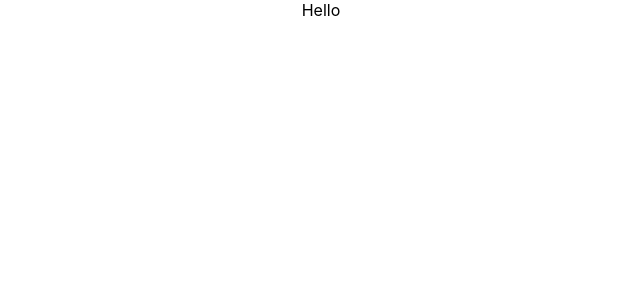
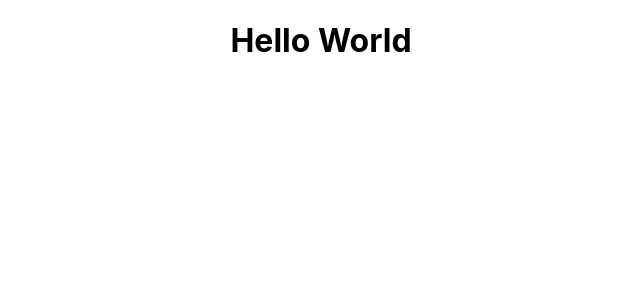
Before and after one commit to prinnpy/senior-design-frontend, a React (Create React App) app: page / in a window 1280 px wide. Shown: the top 300 px of the page, without its empty margins (319-959 px from the left). Built offline with nearby package versions, Linux system fonts and the light colour scheme.

Commit message:
added bootstrap

```diff
--- a/package.json
+++ b/package.json
@@ -6,7 +6,9 @@
     "@testing-library/jest-dom": "^4.2.4",
     "@testing-library/react": "^9.5.0",
     "@testing-library/user-event": "^7.2.1",
+    "bootstrap": "^4.5.2",
     "react": "^16.13.1",
+    "react-bootstrap": "^1.3.0",
     "react-dom": "^16.13.1",
     "react-scripts": "3.4.3"
   },
--- a/src/App.js
+++ b/src/App.js
@@ -1,11 +1,10 @@
 import React from 'react';
-import logo from './logo.svg';
 import './App.css';
 
 function App() {
   return (
     <div className="App">
-      Hello
+      <h1>Hello World</h1>
     </div>
   );
 }
```
Also changed, not shown: 1 other file (tests, documents, lock files or other folders).
